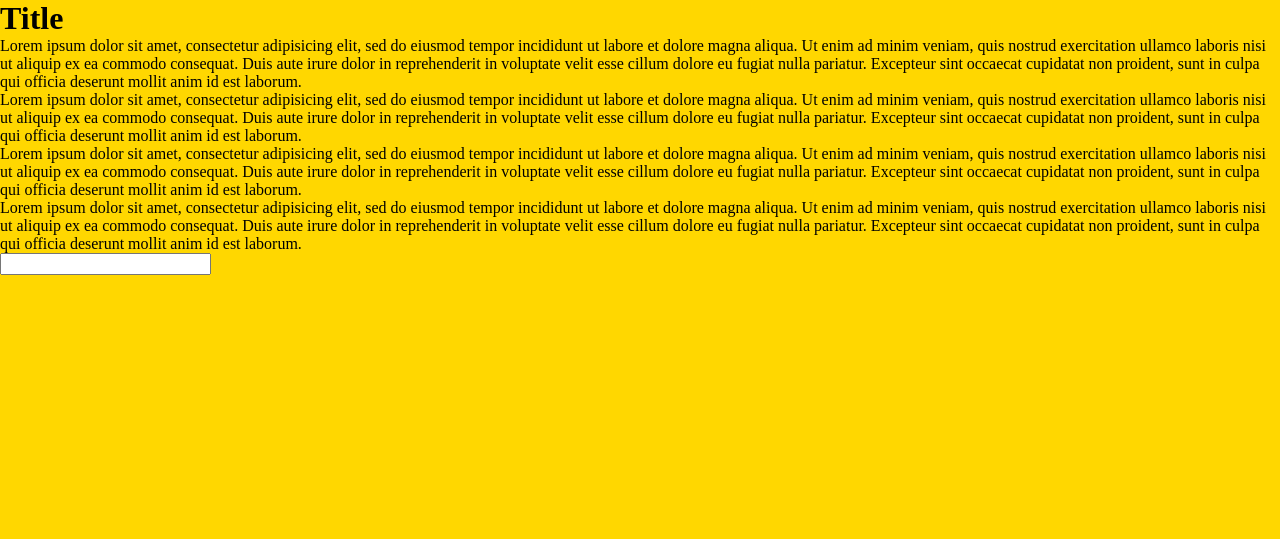
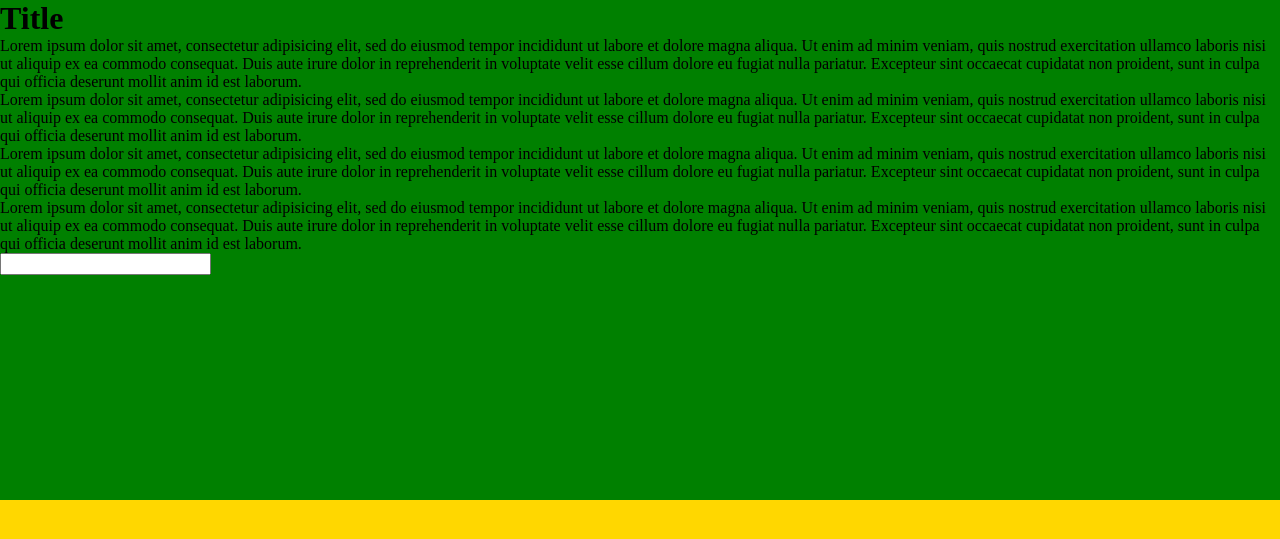
Before and after one commit to AdminPromoflow/Promoflow_v1, a PHP site: page /Andy/index.php in a window 1280 px wide. Shown: the top 539 px of the page. Run offline with PHP 8.4, Linux system fonts and the light colour scheme.

Commit message:
“…”

```diff
--- a/Andy/app.js
+++ b/Andy/app.js
@@ -5,11 +5,11 @@ const body = document.body;
 const html = document.documentElement;
 
 input.addEventListener("click", function () {
-  container.style.background = "red";
-  body.style.background = "purple";
-   body.style.height = "300px";
-   html.style.height = "400px";
-   html.style.background = "brown";
+  // container.style.background = "red";
+  // body.style.background = "purple";
+  //  body.style.height = "300px";
+  //  html.style.height = "400px";
+  //  html.style.background = "brown";
 
     // alert("hi");
     //
--- a/Andy/style.css
+++ b/Andy/style.css
@@ -32,5 +32,6 @@ select {
   top: 0px;
   left: 0px;
   height: 500px;
+  background: green;
   overflow-y: hidden;
 }
```
